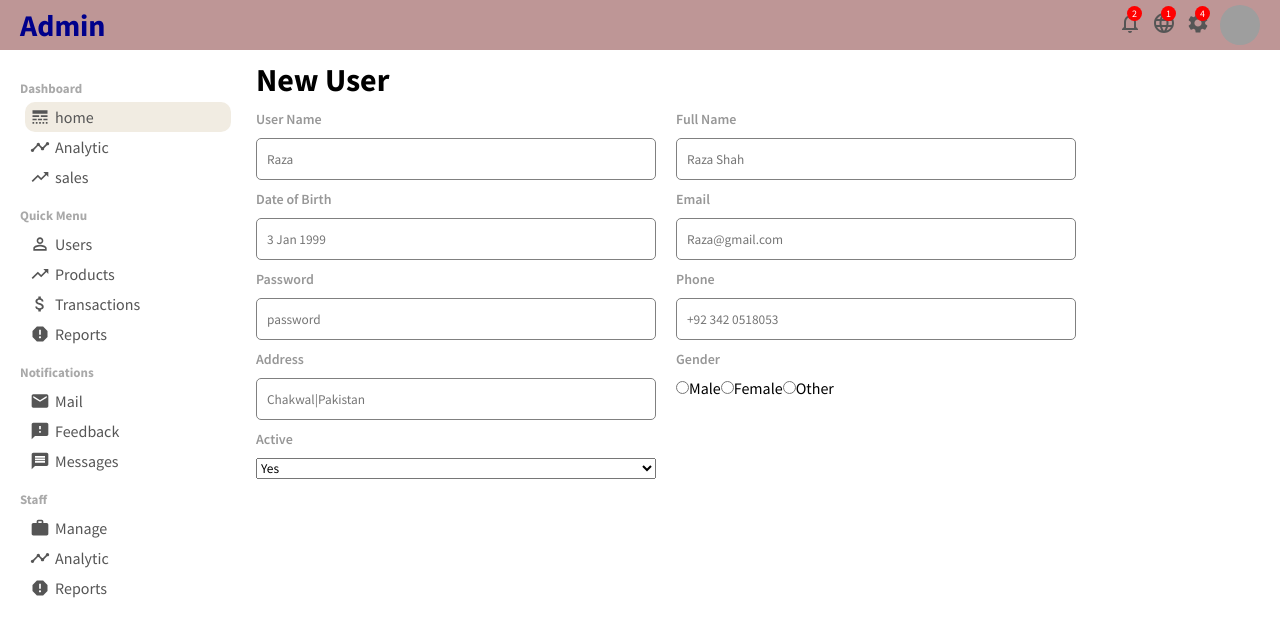
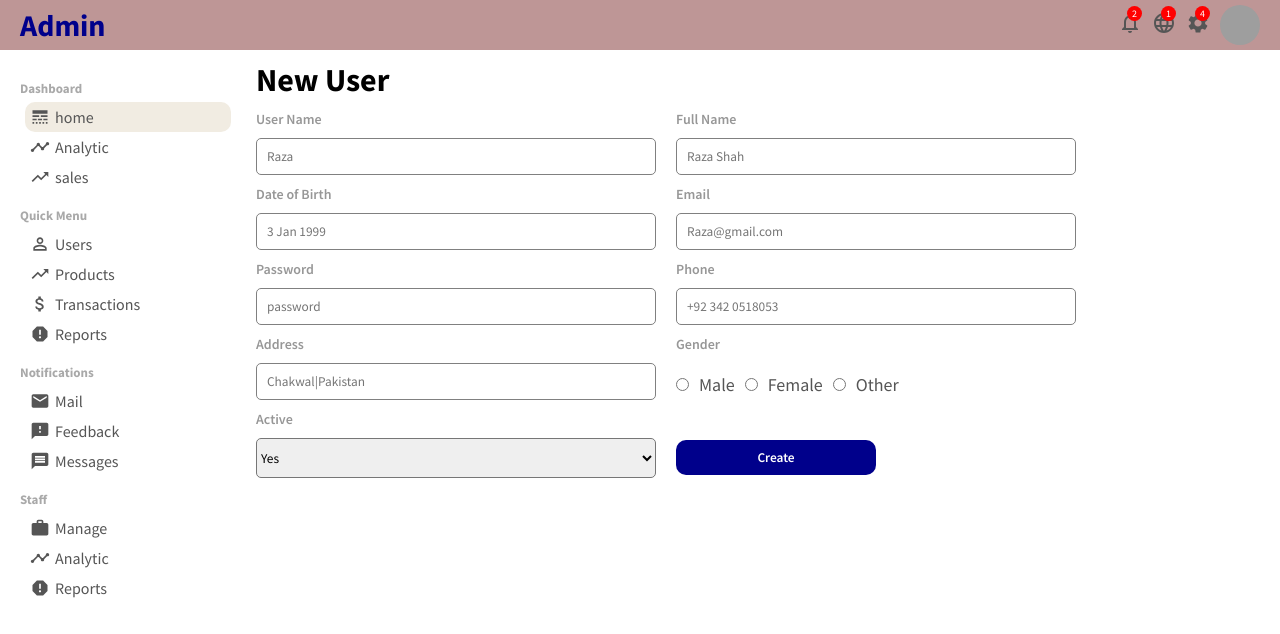
Before and after one commit to ShahStack053/React-Admin-Panel, a React (Create React App) app: page /newUser in a window 1280 px wide. Shown: the top 634 px of the page. Built offline with nearby package versions, Linux system fonts and the light colour scheme; grey boxes are pictures that could not be loaded.

Commit message:
link pages

```diff
--- a/src/App.css
+++ b/src/App.css
@@ -2,3 +2,7 @@
     display: flex;
     margin-top: 10px;
 }
+.link{
+    text-decoration: none;
+    color: inherit;
+}
--- a/src/Components/pages/newUser/NewUser.jsx
+++ b/src/Components/pages/newUser/NewUser.jsx
@@ -52,6 +52,7 @@ export default function NewUser() {
                     <option value="no">No</option>
                 </select>
                 </div>
+                <button className="newUserButton">Create</button>
             </form>
         </div>
     )
--- a/src/Components/pages/newUser/newUser.css
+++ b/src/Components/pages/newUser/newUser.css
@@ -20,9 +20,35 @@
     font-weight: 600;
     color: rgb(151, 151, 151);
 }
+
 .newUserItem>input{
-    height: 20px;
+    height: 15px;
     padding: 10px;
     border: 1px solid gray;
     border-radius: 5px;
 }
+
+.newUserGender>input{
+    margin-top: 15px;
+}
+.newUserGender>label{
+    margin: 10px;
+    font-size: 18px;
+    color: #555;
+}
+.newUserSelect{
+    height: 40px;
+    border-radius: 5px;
+}
+.newUserButton{
+    width: 200px;
+    height: 35px;
+    border: none;
+    background-color: darkblue;
+    color: white;
+    padding: 7px 10px;
+    border-radius: 10px;
+    font-weight: 600;
+    margin-top: 40px;
+    cursor: pointer;
+}
--- a/src/Components/sidebar/Sidebar.jsx
+++ b/src/Components/sidebar/Sidebar.jsx
@@ -1,4 +1,5 @@
 import "./sidebar.css";
+import { Link } from "react-router-dom/cjs/react-router-dom.min";
 import {
   LineStyle,
   TrendingUp,
@@ -18,10 +19,12 @@ export default function Sidebar() {
         <div className="sidebarMenu">
           <h3 className="sidebarTitle">Dashboard</h3>
           <ul className="sidebarList">
+          <Link to="/" className="link">
             <li className="sidebarListItem active">
               <LineStyle className="sidebarIcons" />
               home
             </li>
+          </Link>
             <li className="sidebarListItem">
               <Timeline className="sidebarIcons" />
               Analytic
@@ -35,14 +38,18 @@ export default function Sidebar() {
         <div className="sidebarMenu">
           <h3 className="sidebarTitle">Quick Menu</h3>
           <ul className="sidebarList">
+          <Link to="/users" className="link">
             <li className="sidebarListItem ">
               <PersonOutline className="sidebarIcons" />
               Users
             </li>
+          </Link>
+            <Link to="/products"  className="link">
             <li className="sidebarListItem">
               <TrendingUp className="sidebarIcons" />
               Products
             </li>
+            </Link>
             <li className="sidebarListItem">
               <AttachMoney className="sidebarIcons" />
               Transactions
```
